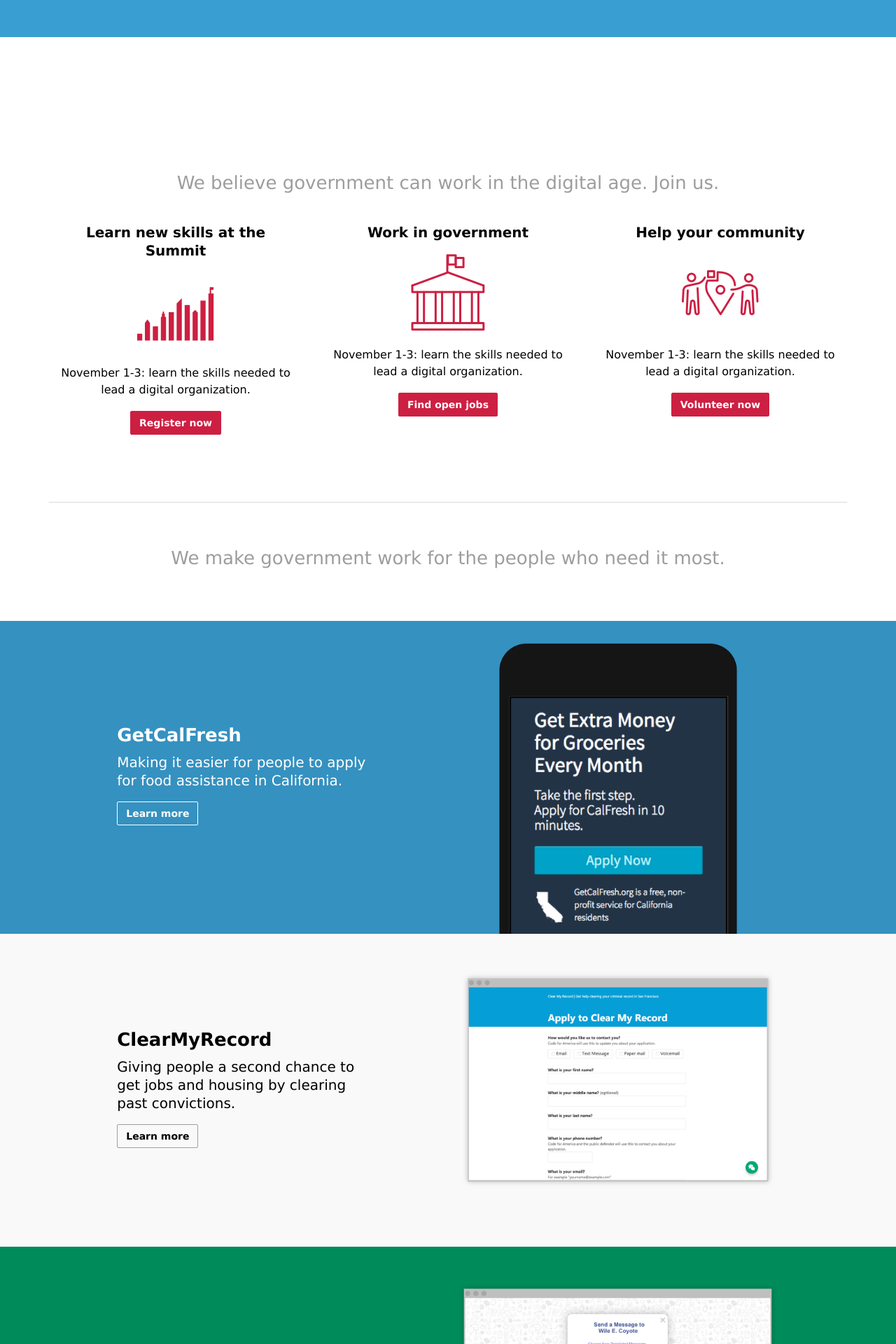
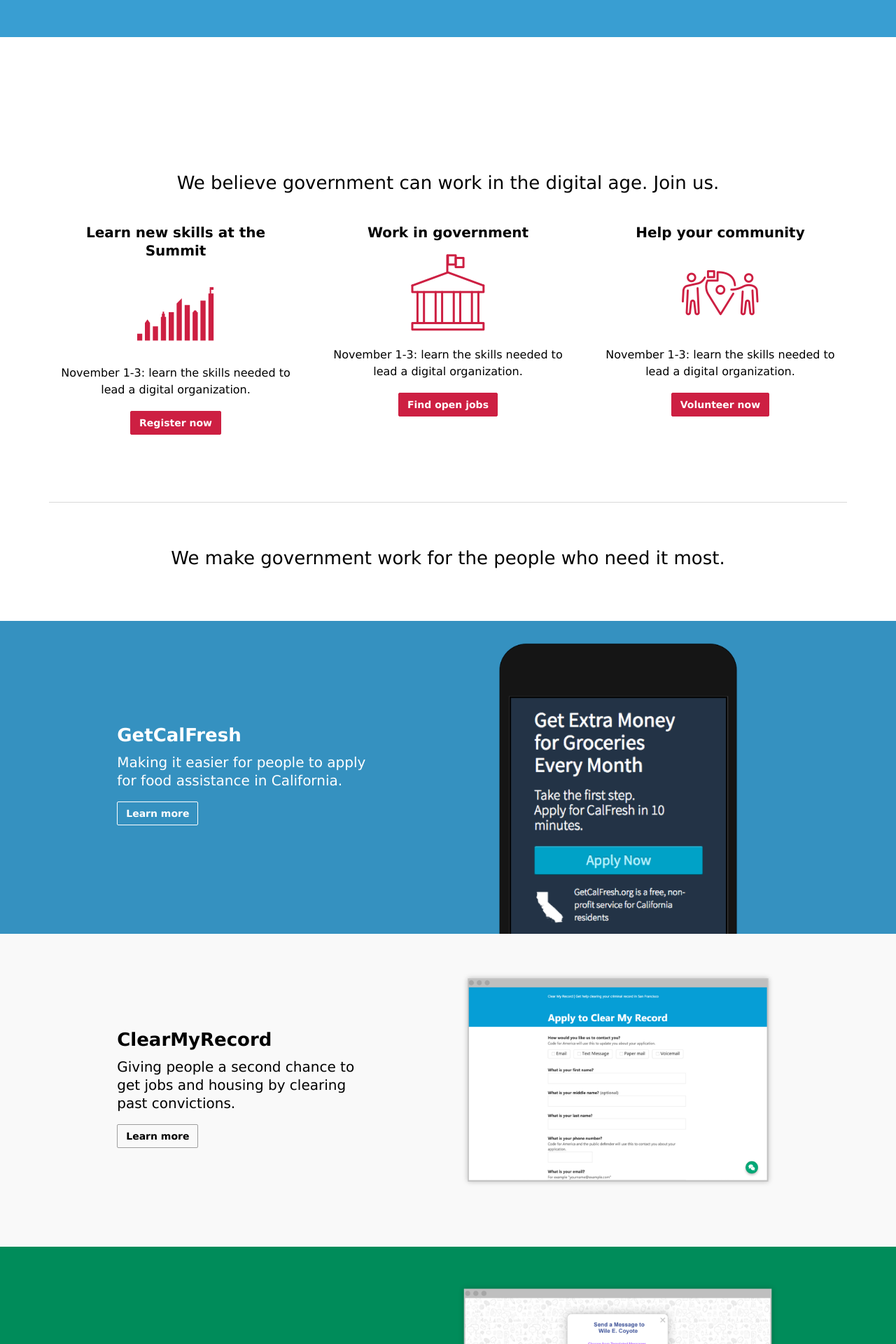
Before and after one commit to codeforamerica/style-guide, a Jekyll site: the page built from _templates/primary-page.html, in a window 1280 px wide. Shown: the part 325-2245 px from the top of the page at 70% size. Built offline with Jekyll 4.4.1, drawn with Linux system fonts in a browser that asks for light colours; nearby versions of some CDN libraries.

Commit message:
For now, h3 is just black...:

```diff
--- a/_sass/core/_variables.scss
+++ b/_sass/core/_variables.scss
@@ -35,7 +35,7 @@
 $title-styles:      ( font-size: rem(56px), line-height: rem(60px), font-weight: 600, color: $color-black  );
 $h1-styles:         ( font-size: rem(42px), line-height: rem(48px), font-weight: 600, color: $color-black  );
 $h2-styles:         ( font-size: rem(32px), line-height: rem(36px), font-weight: 400, color: $color-black  );
-$h3-styles:         ( font-size: rem(26px), line-height: rem(32px), font-weight: 400, color: $color-gray   );
+$h3-styles:         ( font-size: rem(26px), line-height: rem(32px), font-weight: 400, color: $color-black   );
 $h4-styles:         ( font-size: rem(20px), line-height: rem(26px), font-weight: 600, color: $color-black  );
 $h5-styles:         ( font-size: rem(16px), line-height: rem(24px), font-weight: 600, color: $color-black   );
 $h6-styles:         ( font-size: rem(12px), line-height: rem(18px), font-weight: 600, color: $color-gray  );
```
